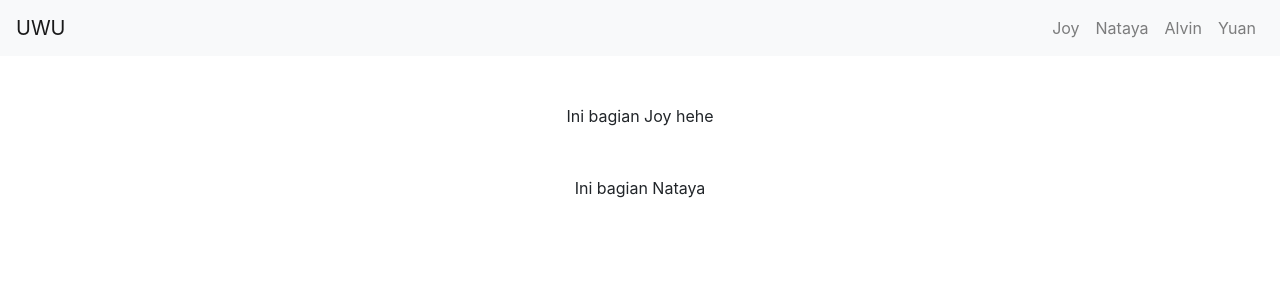
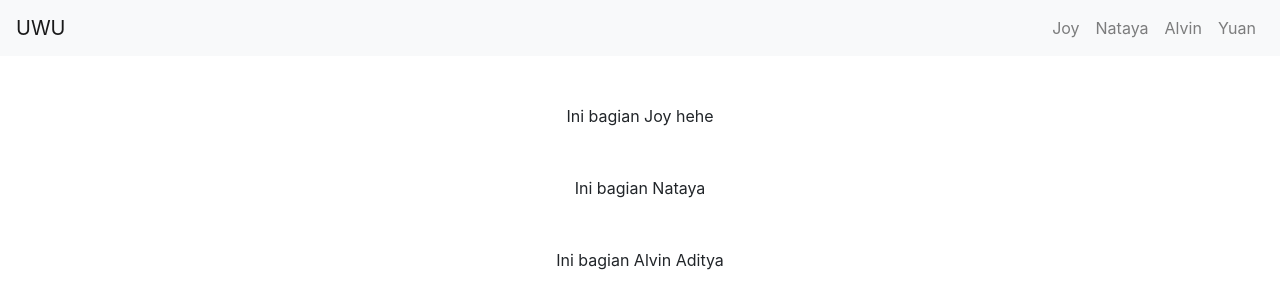
Before and after one commit to joyamadea/untuk-ko-andre, a plain HTML site: page index.html in a window 1280 px wide. Drawn offline with nearby package versions, Linux system fonts and the light colour scheme.

Commit message:
Menambahkan kodingan Alvin

```diff
--- a/index.html
+++ b/index.html
@@ -42,5 +42,9 @@
         <p>Ini bagian Nataya</p>
 
     </div>
+    <div class="container mt-5 text-center">
+        <p>Ini bagian Alvin Aditya</p>
+
+    </div>
 </body>
 </html>
```
